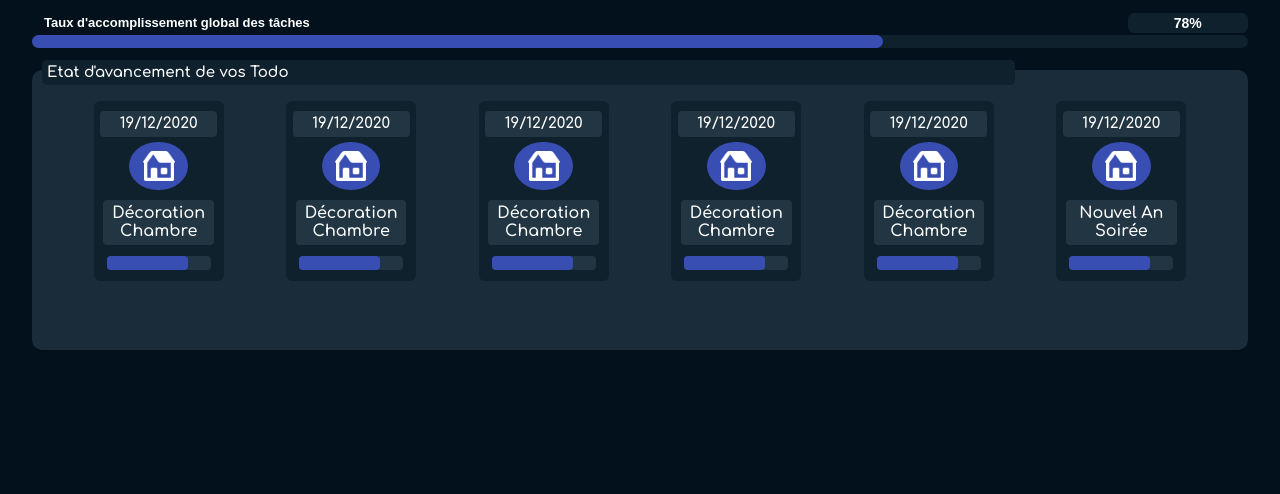
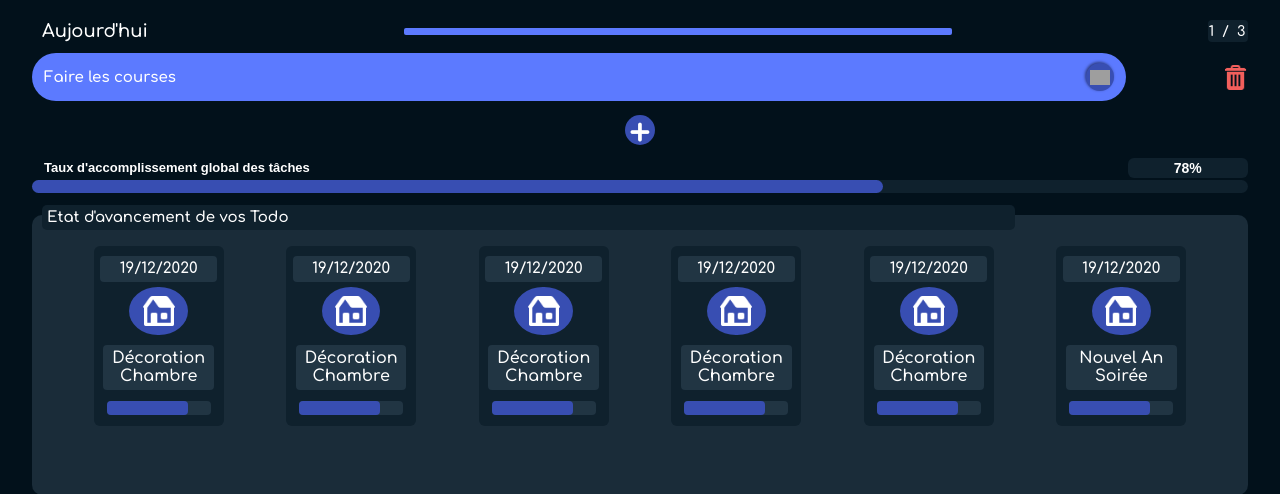
Before and after one commit to BaptisteLecat/Todo, a PHP site: page /home.php in a window 1280 px wide. Shown: the top 494 px of the page. Run offline with PHP 8.4, Linux system fonts and the light colour scheme; grey boxes are pictures that could not be loaded.

Commit message:
Update home
Ajout des tâches à la page home.

```diff
--- a/view/home.php
+++ b/view/home.php
@@ -1,5 +1,6 @@
 <!DOCTYPE html>
 <html lang="en" dir="ltr">
+
 <head>
   <meta charset="utf-8">
   <meta name="viewport" content="width=device-width, initial-scale=1, maximum-scale=1">
@@ -11,8 +12,40 @@
   <link rel="stylesheet" href="assets/css/todoState.css">
   <title></title>
 </head>
+
 <body>
   <main>
+    <div class="todo_container">
+
+      <div class="todo_header">
+        <h1>Aujourd'hui</h1>
+        <div class="progressBar_container">
+          <div class="progressBar_bar" style=" width:'.$todoDay->ProgressValuePourcent().'%;">
+          </div>
+        </div>
+        <div class="taskInfo_container">
+          <h3>1 / 3</h3>
+        </div>
+      </div>
+      <script type="text/javascript" src="../assets/js/displayAllDailyTask.js"></script>
+
+      <div class="todo_content">
+        <div class="task_container">
+          <div class="task_content_validate">
+            <div class="task_title">
+              <h6>Faire les courses</h6>
+            </div>
+            <div class="task_validate">
+              <img class="validate_icon" src="../public/assets\icons\checkmark_52px.png" alt="validate icon">
+            </div>
+          </div>
+          <img class="bin_icon" src="../public/assets\icons\trash_52px.png" alt="bin to delete">
+        </div>
+        <button type="button" name="AddTask" class="btn_addClass" onclick="DisplayTask()">
+          <h1>+</h1>
+        </button>
+      </div>
+    </div>
     <div class="information_container">
       <div class="stats_container">
         <div class="stats_text_container">
@@ -43,7 +76,7 @@
           </div>
           <div class="card_logo_container">
             <div class="card_logo">
-                <img src="../assets\icons\todo_icon\house_48px.png" alt="house">
+              <img src="../public/assets\icons\todo_icon\house_48px.png" alt="house">
             </div>
           </div>
           <div class="card_content">
@@ -63,7 +96,7 @@
           </div>
           <div class="card_logo_container">
             <div class="card_logo">
-                <img src="../assets\icons\todo_icon\house_48px.png" alt="house">
+              <img src="../public/assets\icons\todo_icon\house_48px.png" alt="house">
             </div>
           </div>
           <div class="card_content">
@@ -83,7 +116,7 @@
           </div>
           <div class="card_logo_container">
             <div class="card_logo">
-                <img src="../assets\icons\todo_icon\house_48px.png" alt="house">
+              <img src="../public/assets\icons\todo_icon\house_48px.png" alt="house">
             </div>
           </div>
           <div class="card_content">
@@ -103,7 +136,7 @@
           </div>
           <div class="card_logo_container">
             <div class="card_logo">
-                <img src="../assets\icons\todo_icon\house_48px.png" alt="house">
+              <img src="../public/assets\icons\todo_icon\house_48px.png" alt="house">
             </div>
           </div>
           <div class="card_content">
@@ -123,7 +156,7 @@
           </div>
           <div class="card_logo_container">
             <div class="card_logo">
-                <img src="../assets\icons\todo_icon\house_48px.png" alt="house">
+              <img src="../public/assets\icons\todo_icon\house_48px.png" alt="house">
             </div>
           </div>
           <div class="card_content">
@@ -143,7 +176,7 @@
           </div>
           <div class="card_logo_container">
             <div class="card_logo">
-                <img src="../assets\icons\todo_icon\house_48px.png" alt="house">
+              <img src="../public/assets\icons\todo_icon\house_48px.png" alt="house">
             </div>
           </div>
           <div class="card_content">
@@ -163,7 +196,7 @@
 
   <footer>
     <div class="headerTodo_switcher_1">
-        <img src="../assets/icons/chevron_left_127px.png" alt="précédent">
+      <img src="../public/assets/icons/chevron_left_127px.png" alt="précédent">
       <h6>Précédent</h6>
     </div>
     <div class="headerTodo_title">
@@ -171,7 +204,7 @@
     </div>
     <div class="headerTodo_switcher_2">
       <h6>Suivant</h6>
-        <img src="../assets/icons/chevron_right_127px.png" alt="suivant">
+      <img src="../public/assets/icons/chevron_right_127px.png" alt="suivant">
     </div>
   </footer>
 
@@ -187,4 +220,5 @@
     </div>
   </div>
 </footer>
+
 </html>
--- a/view/todoViewer.php
+++ b/view/todoViewer.php
@@ -8,6 +8,7 @@
 <body>
     <main>
 
+
     </main>
 </body>
 </html>
```
Also changed, not shown: composer.json (+6 -9 lines), public/assets/CreateDatabase.txt, 1 other file. Lines whose indentation alone changed are shown as unchanged.
